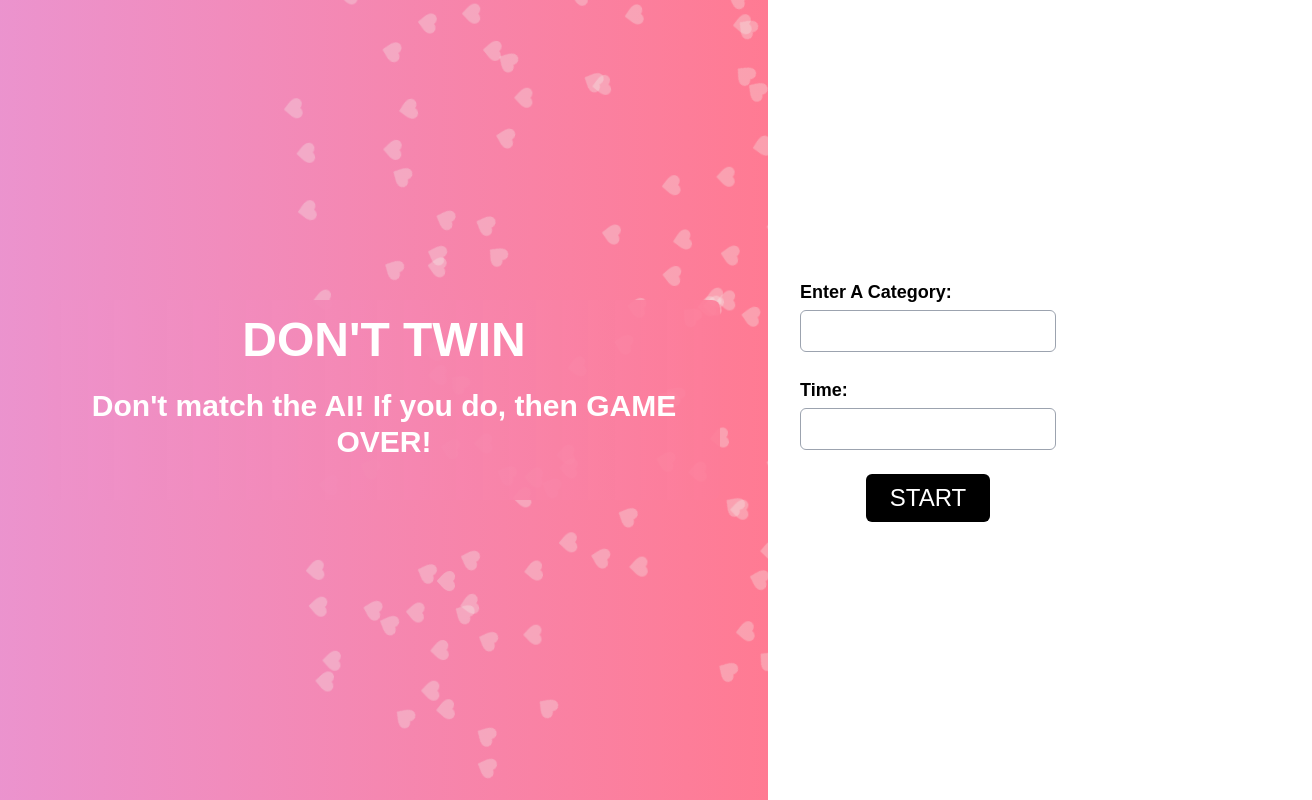
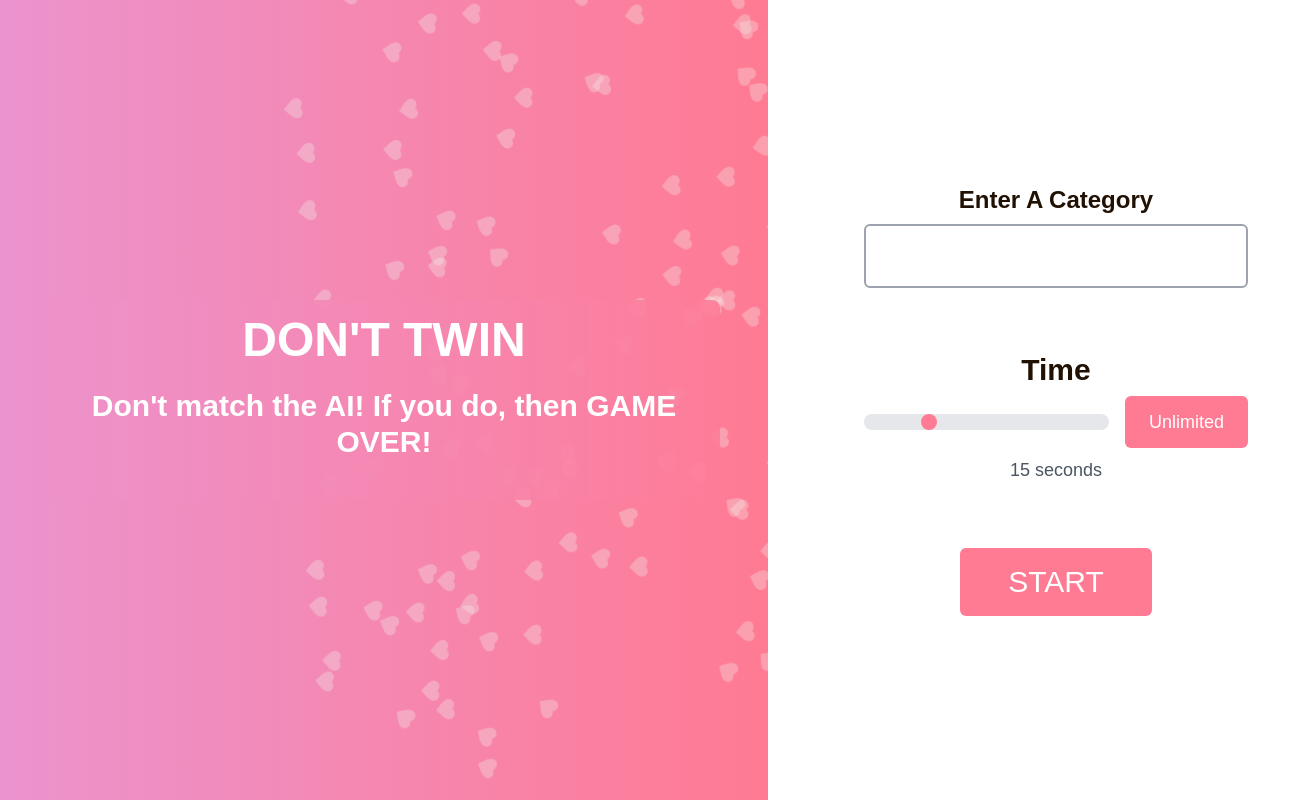
Before and after one commit to AshleyJoyE/DontTwin, a Next.js app in the folder Frontend/frontend/: page / in a window 1280 px wide. Shown: the whole page, 1312 px wide, since content can reach past the window. Built offline with nearby package versions, Linux system fonts and the light colour scheme.

Commit message:
more ui changes and connected rules and game page

```diff
--- a/Frontend/frontend/src/app/page.js
+++ b/Frontend/frontend/src/app/page.js
@@ -1,8 +1,12 @@
 'use client';
 
 import Image from "next/image";
+import { useRouter } from 'next/navigation';
+import { useState } from 'react';
 
 export default function Home() {
+  const router = useRouter();
+  const [errorMessage, setErrorMessage] = useState('');
 
   return (
 <div className="flex flex-row items-center  min-h-screen bg-white">
@@ -35,40 +39,95 @@ export default function Home() {
         <h2 className="text-3xl font-semibold text-white mb-6 text-center">Don't match the AI! If you do, then GAME OVER! </h2>
       </div>
     </div>
-    <div className="flex flex-col items-center space-y-6 justify-center items-center">
+    <div className="flex flex-col items-center space-y-16 justify-center items-center w-[40vw]">
       {/* Category Field */}
-      <div className="flex flex-col items-start w-64">
+      <div className="flex flex-col items-start w-96 items-center">
         <label
-          className="text-lg font-semibold text-black mb-1"
+          className="text-2xl font-semibold text-[#211103] mb-2"
           htmlFor="category"
         >
-          Enter A Category:
+          Enter A Category
         </label>
         <input
           id="category"
           type="text"
-          className="border border-gray-400 rounded-md px-4 py-2 text-black w-full"
+          className="border-2 border-gray-400 rounded-md px-6 py-4 text-xl text-black w-full focus:outline-none focus:border-[#FF7B93]"
         />
+        {errorMessage && (
+          <p className="text-xl font-bold text-red-700">{errorMessage}</p>
+        )}
       </div>
 
       {/* Time Field */}
-      <div className="flex flex-col items-start w-64">
+      <div className="flex flex-col items-start w-96 items-center">
         <label
-          className="text-lg font-semibold text-black mb-1"
+          className="text-3xl font-semibold text-[#211103] mb-2"
           htmlFor="time"
         >
-          Time:
+          Time
         </label>
-        <input
-          id="time"
-          type="text"
-          className="border border-gray-400 rounded-md px-4 py-2 text-black w-full"
-        />
+        <div className="flex items-center w-full gap-4">
+          <input
+            id="time"
+            type="range"
+            min="0"
+            max="60"
+            defaultValue={15}
+            onChange={(e) => {
+              const timeDisplay = document.getElementById('timeDisplay');
+              const unlimitedBtn = document.getElementById('unlimitedBtn');
+              unlimitedBtn.classList.remove('animate-pulse', 'bg-[#FF7B93]');
+              unlimitedBtn.classList.add('bg-[#FF7B93]');
+              timeDisplay.textContent = `${e.target.value} seconds`;
+            }}
+            className="w-full h-4 bg-gray-200 rounded-lg appearance-none cursor-pointer [&::-webkit-slider-thumb]:appearance-none [&::-webkit-slider-thumb]:h-4 [&::-webkit-slider-thumb]:w-4 [&::-webkit-slider-thumb]:rounded-full [&::-webkit-slider-thumb]:bg-[#FF7B93]"
+          />
+          <button
+            id="unlimitedBtn"
+            onClick={(e) => {
+              const timeSlider = document.getElementById('time');
+              const timeDisplay = document.getElementById('timeDisplay');
+              if (e.target.classList.contains('bg-[#FF7B93]')) {
+                e.target.classList.remove('bg-[#FF7B93]');
+                e.target.classList.add('bg-[#FF7B93]', 'animate-pulse');
+                timeSlider.value = 60;
+                timeDisplay.textContent = 'Unlimited time';
+              } else {
+                e.target.classList.remove('bg-[#FF7B93]', 'animate-pulse');
+                e.target.classList.add('bg-[#FF7B93]');
+                timeSlider.value = 15;
+                timeDisplay.textContent = '15 seconds';
+              }
+            }}
+            className="px-6 py-3 text-lg bg-[#FF7B93] text-white rounded-md hover:bg-[#FF7B93] transition whitespace-nowrap"
+          >
+            Unlimited
+          </button>
+        </div>
+        <div className="text-lg text-gray-600 mt-2">
+          <span id="timeDisplay">15 seconds</span>
+        </div>
       </div>
 
       {/* Start Button */}
       <button
-        className="mt-4 px-6 py-2 bg-black text-white rounded-md hover:bg-gray-800 transition text-2xl"
+        onClick={() => {
+          const category = document.getElementById('category').value.trim();
+          const timeSlider = document.getElementById('time');
+
+          if (!category) {
+            setErrorMessage('Please enter a category');
+            return;
+          }
+
+          const time = timeSlider.value === '60' &&
+            document.getElementById('timeDisplay').textContent === 'Unlimited time'
+            ? -1
+            : parseInt(timeSlider.value);
+
+          router.push(`/game?category=${encodeURIComponent(category)}&time=${time}`);
+        }}
+        className="mt-8 px-12 py-4 bg-[#FF7B93] text-white rounded-md hover:bg-[#FF7B93]/80 transition text-3xl"
       >
         START
       </button>
```
